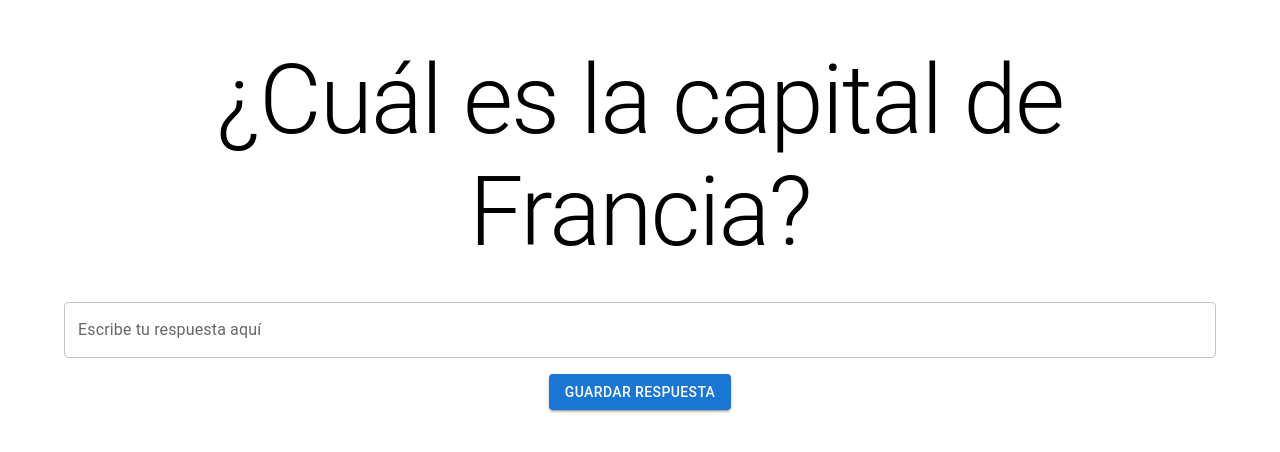
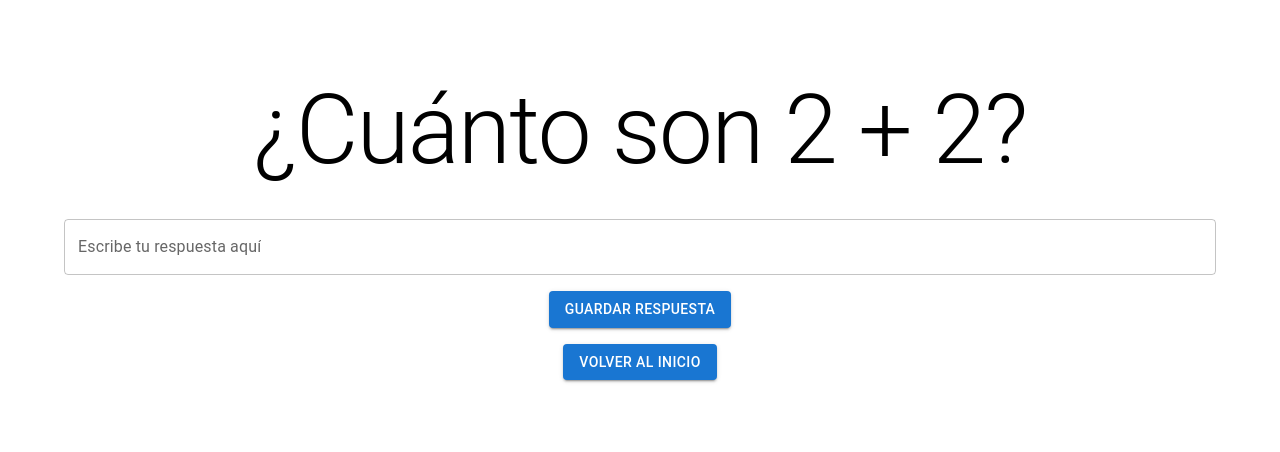
Before and after one commit to SebastianBaeza/DigitalSkillApp, a React (Vite) app in the folder react-app/: page /HUs/HU8 in a window 1280 px wide. Shown: the part 188-640 px from the top of the page. Built offline with nearby package versions, Linux system fonts and the light colour scheme.

Commit message:
Preguntas de una lista, volver a inicio

```diff
--- a/react-app/src/HUs/HU8/HU8.jsx
+++ b/react-app/src/HUs/HU8/HU8.jsx
@@ -1,10 +1,28 @@
-import React, { useState } from 'react';
+import React, { useState, useEffect } from 'react';
 import { Container, Typography, TextField, Button, Box } from '@mui/material';
+import { useNavigate } from 'react-router-dom';
 import './HU8.css';
 
 export default function HU8() {
-  const [question, setQuestion] = useState("¿Cuál es la capital de Francia?");
+  const preguntas = [
+    '¿Cuál es la capital de Francia?',
+    '¿Cuánto son 2 + 2?',
+    '¿Los fideos se parten o no?',
+    '¿Queso rallado a gusto?',
+  ];
+
+  const [question, setQuestion] = useState("");
   const [answer, setAnswer] = useState("");
+  const navigate = useNavigate();
+
+  useEffect(() => {
+    handleQuestionDisplay();
+  }, []);
+
+  const handleQuestionDisplay = () => {
+    const randomNumber = Math.floor(Math.random() * preguntas.length);
+    setQuestion(preguntas[randomNumber]);
+  };
 
   const handleInputChange = (event) => {
     setAnswer(event.target.value);
@@ -13,6 +31,10 @@ export default function HU8() {
   const handleSubmit = () => {
     console.log("Respuesta guardada:", answer);
     // Puedes almacenar la respuesta en una base de datos o en otro lugar
+  };
+
+  const handleBackToHome = () => {
+    navigate('/');
   };
 
   return (
@@ -37,6 +59,14 @@ export default function HU8() {
           Guardar Respuesta
         </Button>
       </Box>
+      <Button
+        variant="contained"
+        color="primary"
+        sx={{ mt: 2 }}
+        onClick={handleBackToHome}
+      >
+        Volver al inicio
+      </Button>
     </Container>
   );
 }
```
